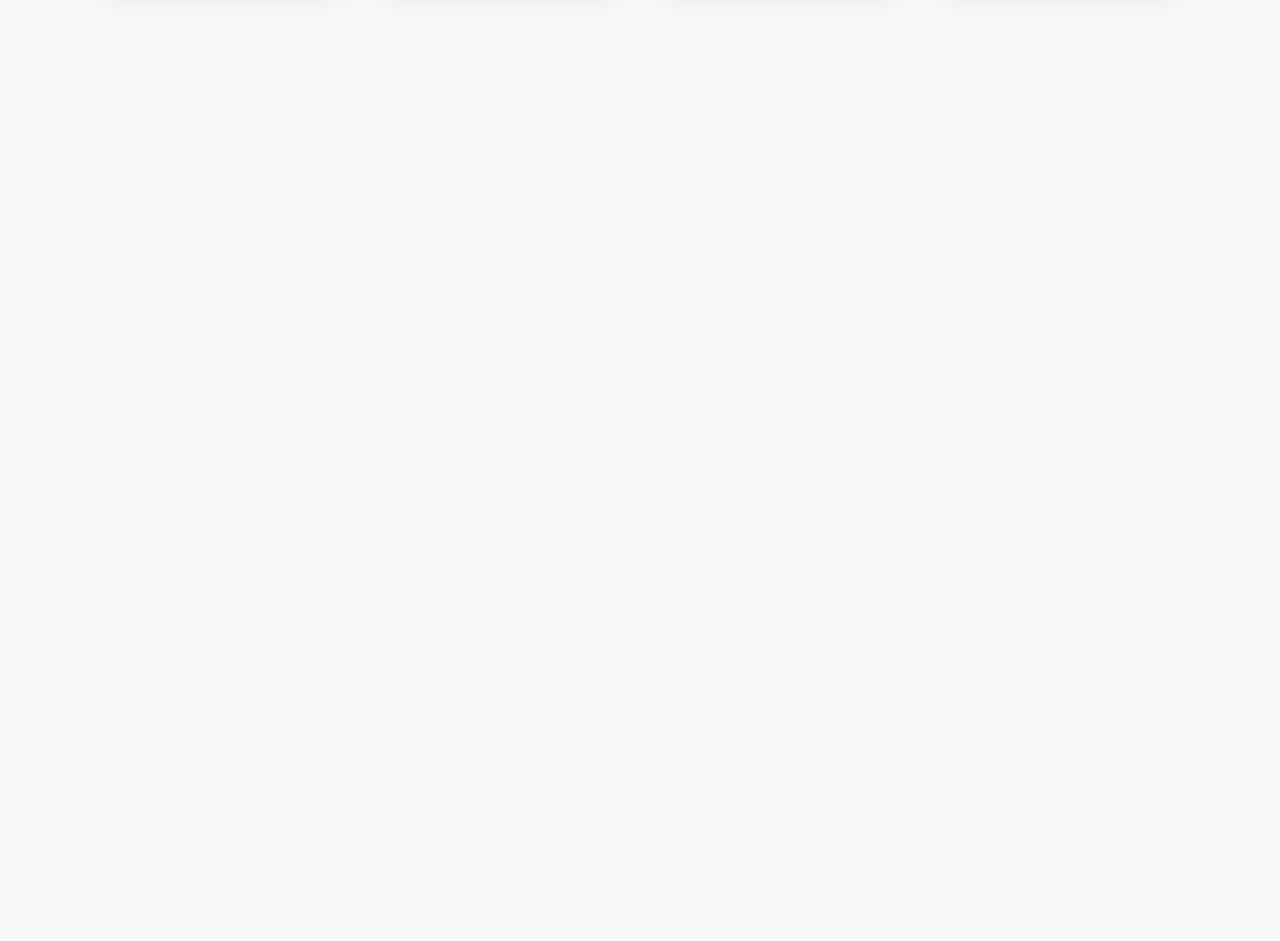
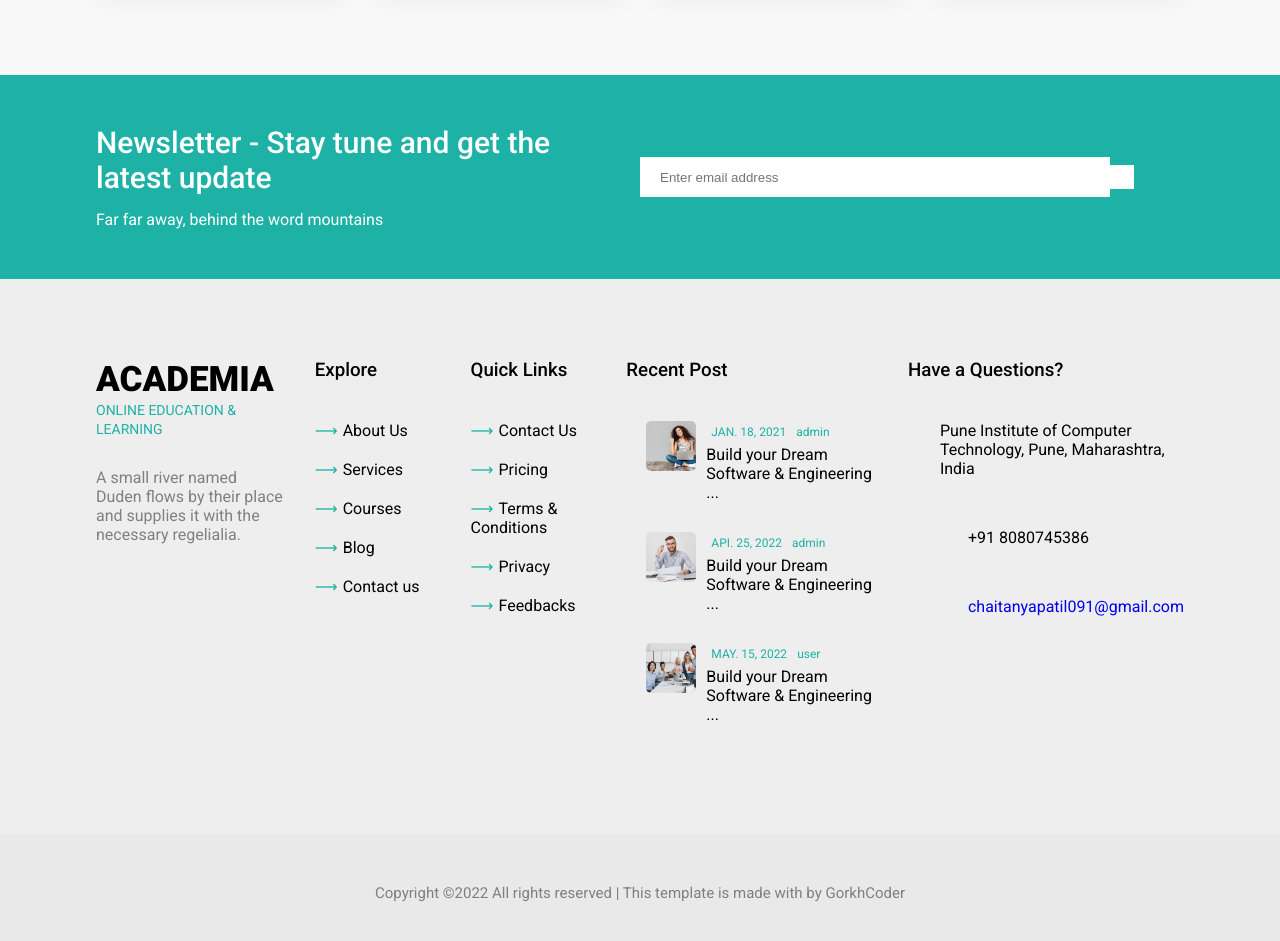
Before and after one commit to chaitanya091/Academia-react, a React (Create React App) app: page / in a window 1280 px wide. Shown: the part 6120-7061 px from the top of the page. Before the commit the page ends 6195 px from the top, so only its background shows below. Built offline with nearby package versions, Linux system fonts and the light colour scheme; the HTML template or start-up script is replaced by a standard one.

Commit message:
footer component created

```diff
--- a/src/App.js
+++ b/src/App.js
@@ -9,6 +9,8 @@
 import Price from './components/princing/Price'
 import Blog from './components/blog/Blog'
 import Contact from './components/contact/Contact'
+import Footer from './components/common/footer/Footer'
+
 const App  = () => {
   return (
     <>
@@ -23,6 +25,7 @@
           <Route path="/journal"  element={<Blog/>} />
           <Route path="/contact"  element={<Contact/>} />
         </Routes>
+         <Footer/>
       </Router>
     </>
   )
--- /dev/null
+++ b/src/components/common/footer/Footer.jsx
@@ -0,0 +1,100 @@
+import React from "react"
+import { blog } from "../../../dummydata"
+import "./footer.css"
+
+const Footer = () => {
+  return (
+    <>
+      <section className='newletter'>
+        <div className='container flexSB'>
+          <div className='left row'>
+            <h1>Newsletter - Stay tune and get the latest update</h1>
+            <span>Far far away, behind the word mountains</span>
+          </div>
+          <div className='right row'>
+            <input type='text' placeholder='Enter email address' />
+            <i className='fa fa-paper-plane'></i>
+          </div>
+        </div>
+      </section>
+      <footer>
+        <div className='container padding'>
+          <div className='box logo'>
+            <h1>ACADEMIA</h1>
+            <span>ONLINE EDUCATION & LEARNING</span>
+            <p>A small river named Duden flows by their place and supplies it with the necessary regelialia.</p>
+
+            <i className='fab fa-facebook-f icon'></i>
+            <i className='fab fa-twitter icon'></i>
+            <i className='fab fa-instagram icon'></i>
+          </div>
+          <div className='box link'>
+            <h3>Explore</h3>
+            <ul>
+              <li>About Us</li>
+              <li>Services</li>
+              <li>Courses</li>
+              <li>Blog</li>
+              <li>Contact us</li>
+            </ul>
+          </div>
+          <div className='box link'>
+            <h3>Quick Links</h3>
+            <ul>
+              <li>Contact Us</li>
+              <li>Pricing</li>
+              <li>Terms & Conditions</li>
+              <li>Privacy</li>
+              <li>Feedbacks</li>
+            </ul>
+          </div>
+          <div className='box'>
+            <h3>Recent Post</h3>
+            {blog.slice(0, 3).map((val) => (
+              <div className='items flexSB'>
+                <div className='img'>
+                  <img src={val.cover} alt='' />
+                </div>
+                <div className='text'>
+                  <span>
+                    <i className='fa fa-calendar-alt'></i>
+                    <label htmlFor=''>{val.date}</label>
+                  </span>
+                  <span>
+                    <i className='fa fa-user'></i>
+                    <label htmlFor=''>{val.type}</label>
+                  </span>
+                  <h4>{val.title.slice(0, 40)}...</h4>
+                </div>
+              </div>
+            ))}
+          </div>
+          <div className='box last'>
+            <h3>Have a Questions?</h3>
+            <ul>
+              <li>
+                <i className='fa fa-map'></i>
+                    Pune Institute of Computer Technology, Pune, Maharashtra, India
+              </li>
+              <li>
+                <i className='fa fa-phone-alt'></i>
+                <label for="phone">+91 8080745386</label>
+              </li>
+              <li>
+                <i className='fa fa-paper-plane'></i>
+                <a href="mailto:chaitanyapatil091@gmail.com">chaitanyapatil091@gmail.com</a>
+              </li>
+            </ul>
+          </div>
+        </div>
+      </footer>
+      <div className='legal'>
+        <p>
+          Copyright ©2022 All rights reserved | This template is made with <i className='fa fa-heart'></i> by GorkhCoder
+        </p>
+      </div>
+    </>
+  )
+}
+
+export default Footer
--- /dev/null
+++ b/src/components/common/footer/footer.css
@@ -0,0 +1,112 @@
+.newletter {
+    background-color: #1eb2a6;
+    padding: 50px 0;
+    color: #fff;
+  }
+  .newletter .right,
+  .newletter .left {
+    padding-right: 50px;
+  }
+  .newletter h1 {
+    color: #fff;
+    font-size: 30px;
+    font-weight: 500;
+    margin-bottom: 15px;
+  }
+  .newletter .right {
+    display: flex;
+    justify-content: space-between;
+    align-items: center;
+  }
+  .newletter input {
+    width: 100%;
+    padding: 20px;
+    border: none;
+    outline: none;
+    height: 30px;
+  }
+  .newletter i {
+    padding: 12px;
+    color: #1eb2a6;
+    background-color: #fff;
+  }
+  footer {
+    background-color: #eeeeee;
+  }
+  footer .container {
+    display: grid;
+    grid-template-columns: 3fr 2fr 2fr 4fr 3fr;
+    grid-gap: 30px;
+  }
+  @media screen and (max-width: 768px) {
+    footer .container {
+      grid-template-columns: repeat(2, 1fr);
+    }
+  }
+  footer .logo span {
+    color: #1eb2a6;
+    font-size: 14px;
+  }
+  footer .logo p {
+    color: grey;
+    margin: 30px 0 15px 0;
+  }
+  footer .logo .icon {
+    background-color: #1eb2a6;
+    color: white;
+    margin-right: 10px;
+  }
+  footer h3 {
+    margin-bottom: 40px;
+    font-weight: 500;
+  }
+  footer ul li {
+    margin-bottom: 20px;
+  }
+  footer .link li::before {
+    content: "⟶";
+    color: #1eb2a6;
+    margin-right: 5px;
+  }
+  footer .items {
+    margin-bottom: 30px;
+  }
+  footer .items img {
+    width: 50px;
+    height: 50px;
+    border-radius: 5px;
+    margin-right: 10px;
+    object-fit: cover;
+  }
+  footer .items span,
+  footer .items i {
+    font-size: 12px;
+    color: #1eb2a6;
+    margin-right: 5px;
+    text-transform: capitalize;
+  }
+  footer h4 {
+    font-weight: 400;
+    margin-top: 5px;
+  }
+  footer .last ul li {
+    display: flex;
+    margin-bottom: 50px;
+  }
+  footer .last i {
+    width: 60px;
+    font-size: 20px;
+    color: #1eb2a6;
+  }
+  .legal {
+    text-align: center;
+    padding: 50px 0;
+    color: grey;
+    background-color: #e9e9e9;
+  }
+  .legal p {
+    font-size: 15px;
+  }
+  .legal i {
+    color: #1eb2a6;
+  }
```
